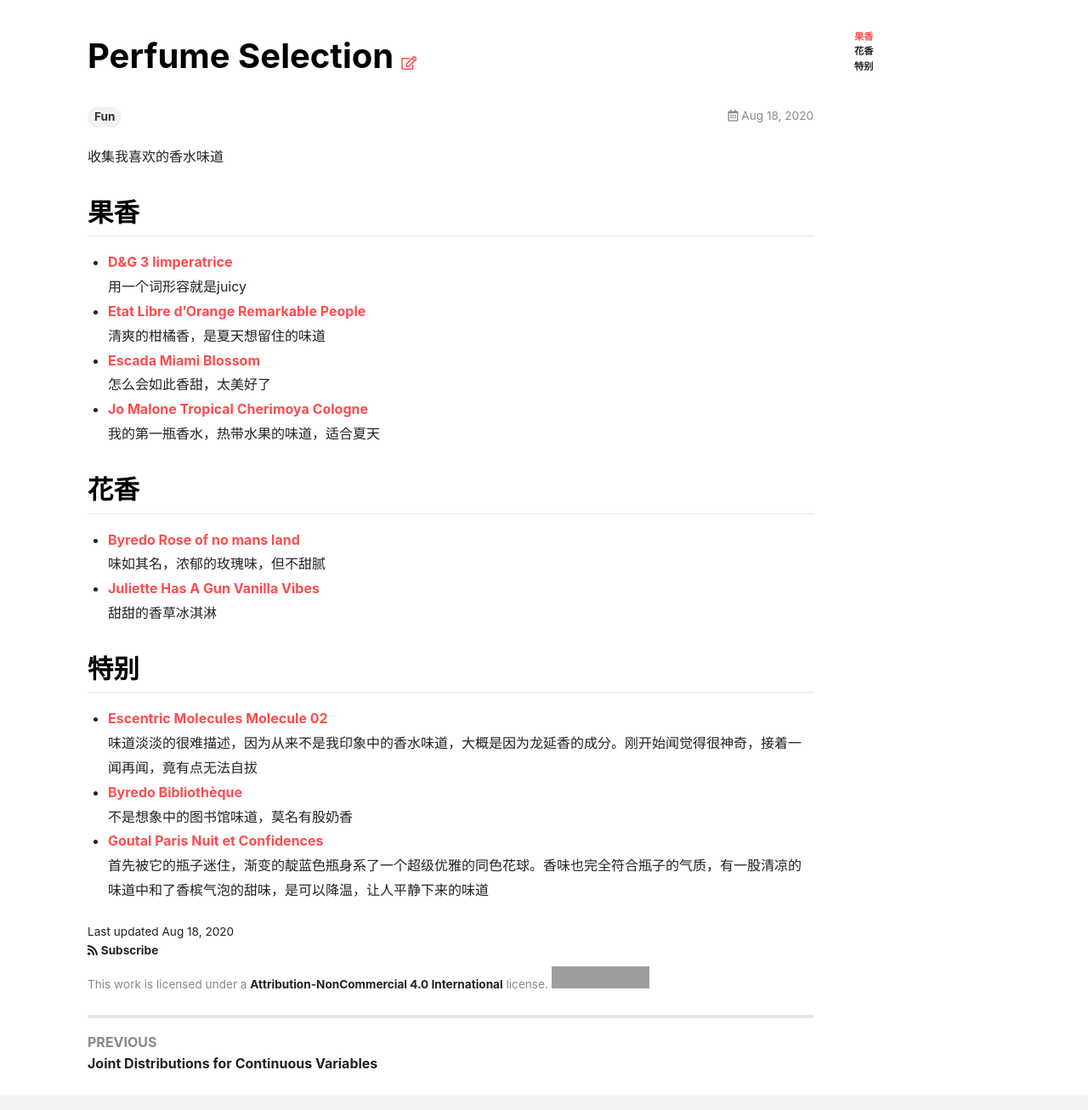
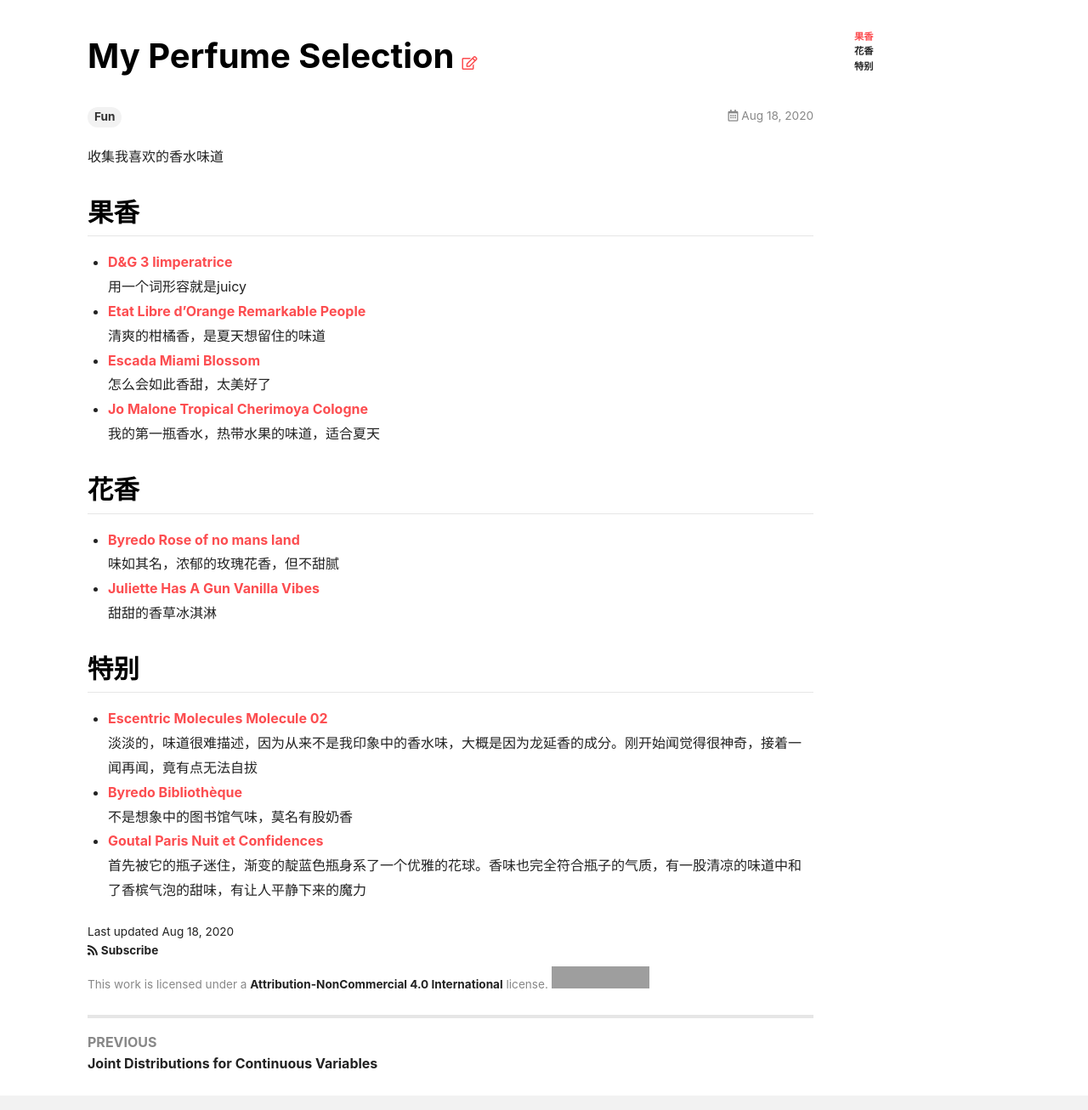
Before and after one commit to Yuleii/Yuleii.github.io, a Jekyll site: the page built from _posts/2020-08-18-perfume.md, in a window 1280 px wide and 1400 px high, cut to the strip 94-1400 px from the top of the window. Shown: the whole strip at 85% size. Built offline with Jekyll 4.4.1, drawn with Linux system fonts in a browser that asks for light colours; nearby versions of some CDN libraries; comment, search, counter and statistics services are not loaded; grey boxes are pictures that could not be loaded.

Commit message:
:pencil: Edit post.

```diff
--- a/_posts/2020-08-18-perfume.md
+++ b/_posts/2020-08-18-perfume.md
@@ -1,6 +1,6 @@
 ---
 layout: article
-title: Perfume Selection
+title: My Perfume Selection
 key: 20200818
 tags: Fun
 pageview: false
@@ -26,14 +26,14 @@
 
 ## 花香
 - [Byredo Rose of no mans land](https://www.fragrantica.asia/perfume/Byredo/Rose-Of-No-Man-s-Land-31931.html)
-味如其名，浓郁的玫瑰味，但不甜腻
+味如其名，浓郁的玫瑰花香，但不甜腻
 - [Juliette Has A Gun Vanilla Vibes](https://www.fragrantica.asia/perfume/Juliette-Has-A-Gun/Vanilla-Vibes-54878.html)
 甜甜的香草冰淇淋
 
 ## 特别
 - [Escentric Molecules Molecule 02](https://www.fragrantica.asia/perfume/Escentric-Molecules/Escentric-02-3607.html)
-味道淡淡的很难描述，因为从来不是我印象中的香水味道，大概是因为龙延香的成分。刚开始闻觉得很神奇，接着一闻再闻，竟有点无法自拔
+淡淡的，味道很难描述，因为从来不是我印象中的香水味，大概是因为龙延香的成分。刚开始闻觉得很神奇，接着一闻再闻，竟有点无法自拔
 - [Byredo Bibliothèque](https://www.fragrantica.asia/perfume/Byredo/Biblioth-que-43324.html)
-不是想象中的图书馆味道，莫名有股奶香
+不是想象中的图书馆气味，莫名有股奶香
 - [Goutal Paris Nuit et Confidences](https://www.fragrantica.asia/perfume/Annick-Goutal/Nuit-et-Confidences-46239.html)
-首先被它的瓶子迷住，渐变的靛蓝色瓶身系了一个超级优雅的同色花球。香味也完全符合瓶子的气质，有一股清凉的味道中和了香槟气泡的甜味，是可以降温，让人平静下来的味道
+首先被它的瓶子迷住，渐变的靛蓝色瓶身系了一个优雅的花球。香味也完全符合瓶子的气质，有一股清凉的味道中和了香槟气泡的甜味，有让人平静下来的魔力
```
